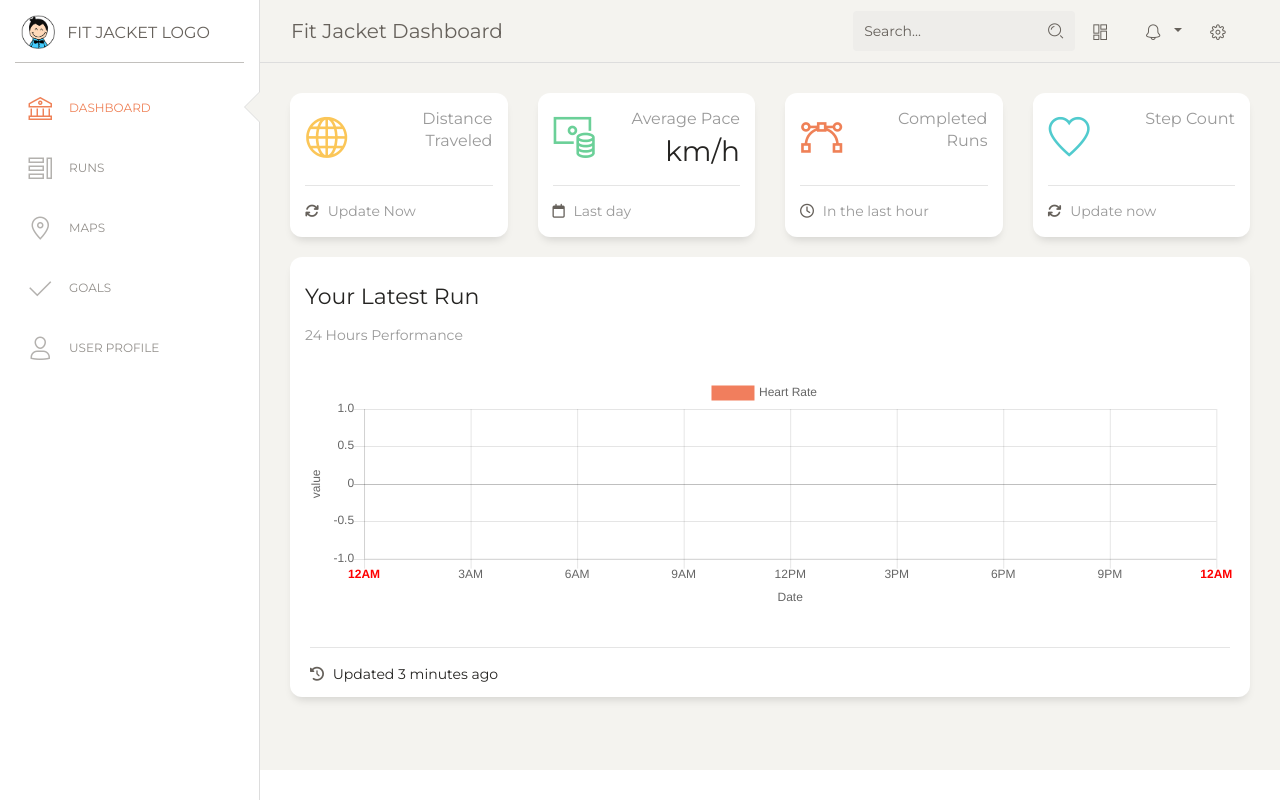
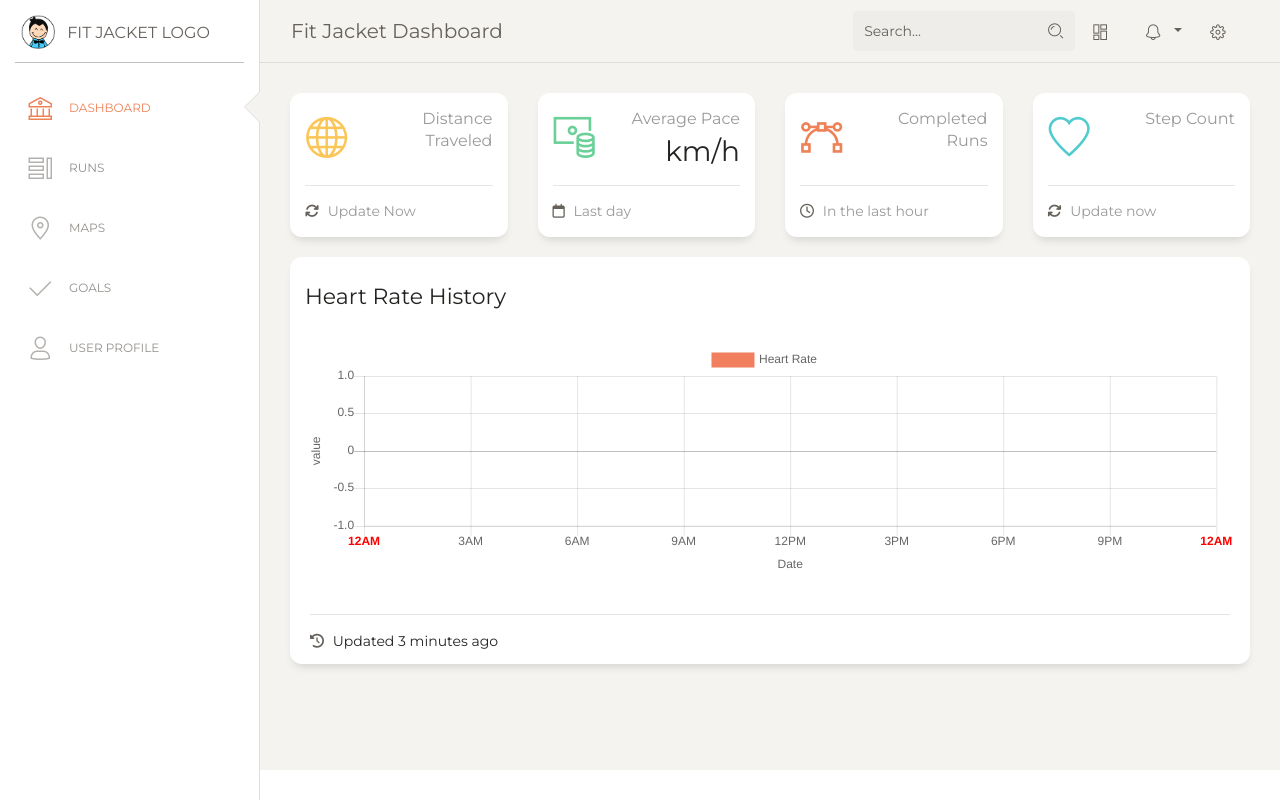
Before and after one commit to Justinyu1618/fitjacket, a Flask app: template web/app/templates/dashboard.html in a window 1280 px wide. Run offline with Flask 2, Linux system fonts and the light colour scheme; the template is opened without the code that fills it, so the values that code supplies are empty; some libraries are stand-ins or nearby versions.

```diff
--- a/web/app/templates/dashboard.html
+++ b/web/app/templates/dashboard.html
@@ -114,8 +114,8 @@
     <div class="col-md-12">
       <div class="card ">
         <div class="card-header ">
-          <h5 class="card-title">Your Latest Run</h5>
-          <p class="card-category">24 Hours performance</p>
+          <h5 class="card-title">Heart Rate History</h5>
+          <p class="card-category"></p>
         </div>
         <div class="card-body ">
           <canvas id=chartHours width="400" height="100"></canvas>
```
